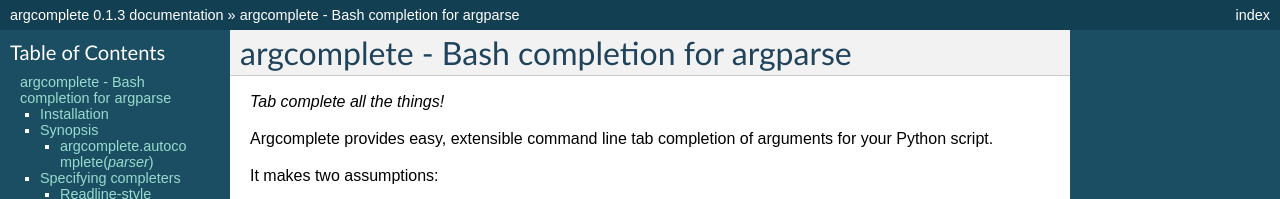
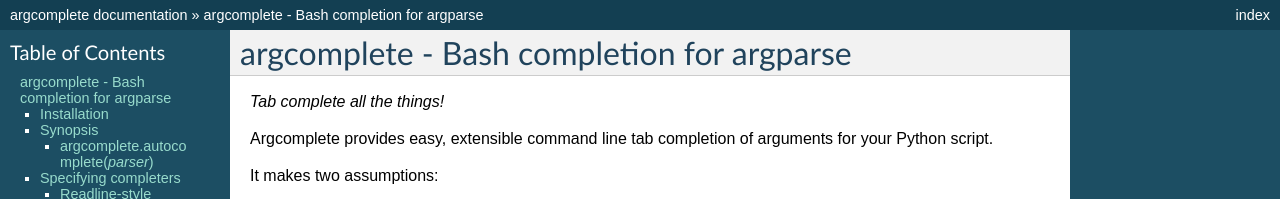
Before and after one commit to kislyuk/argcomplete, a Sphinx documentation site: the page built from docs/index.rst, in a window 1280 px wide and 900 px high. Shown: the top 199 px of the window. Built offline with Sphinx 7.4.7, drawn with Linux system fonts in a browser that asks for light colours; some of the changed text lies outside the part shown.

Commit message:
Don't manage version in docs config

```diff
--- a/docs/conf.py
+++ b/docs/conf.py
@@ -48,9 +48,9 @@
 # built documents.
 #
 # The short X.Y version.
-version = '0.1.3'
+#version = '0.1.3'
 # The full version, including alpha/beta/rc tags.
-release = '0.1.3'
+#release = '0.1.3'
 
 # The language for content autogenerated by Sphinx. Refer to documentation
 # for a list of supported languages.
```
